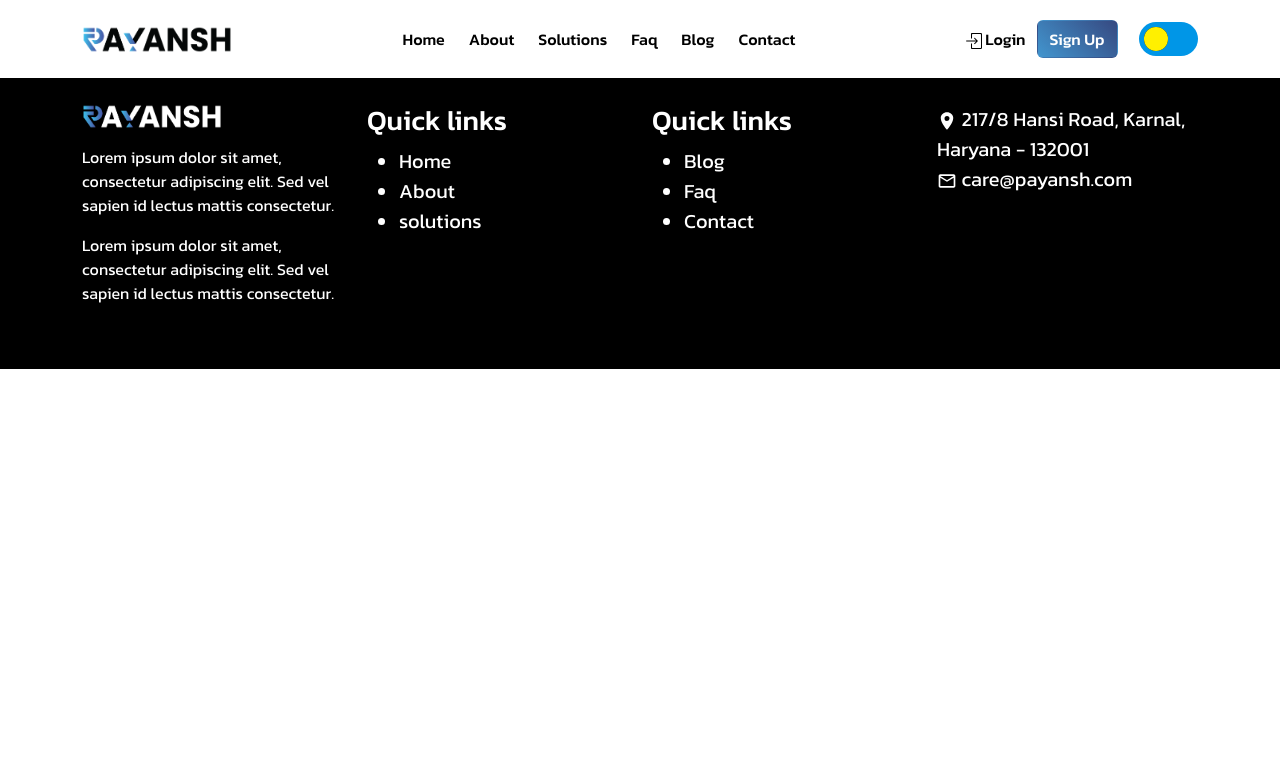
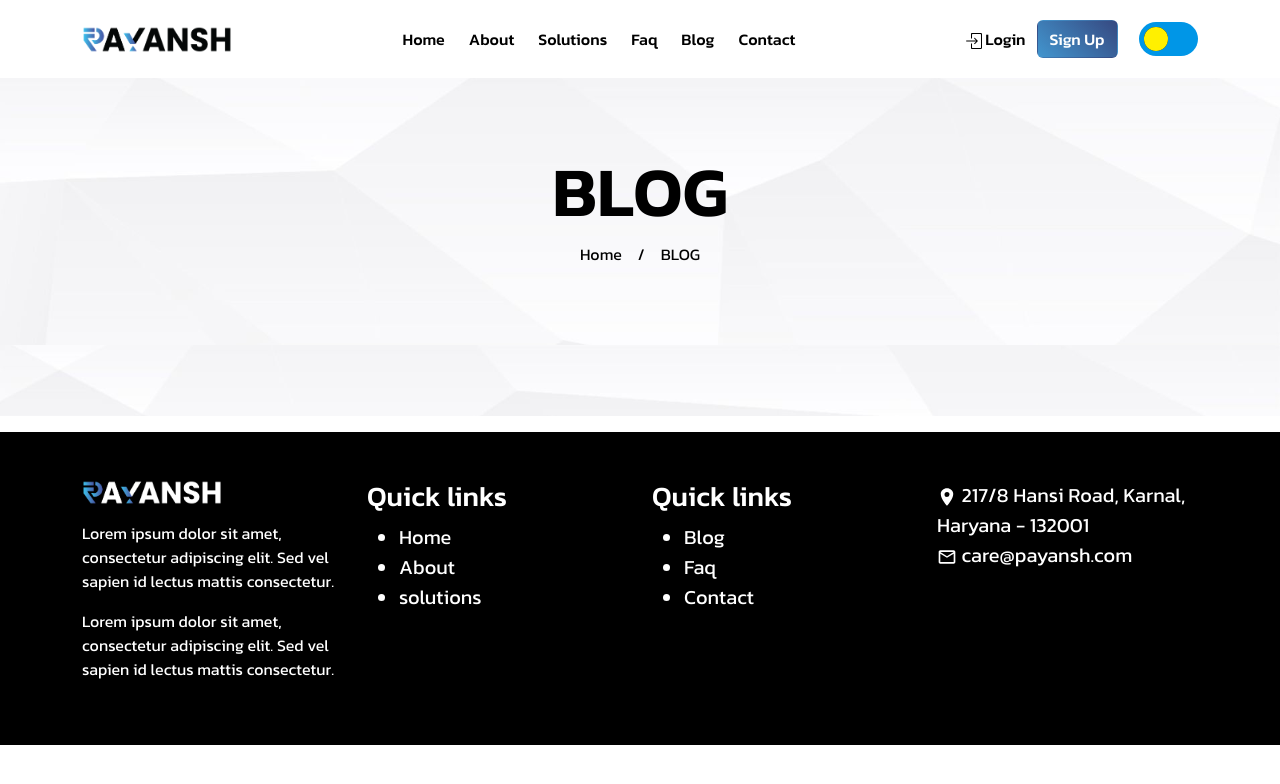
Before and after one commit to sharvanrajput/payansh-new, a React (Vite) app: page /blog in a window 1280 px wide. Shown: the top 784 px of the page. Built offline with nearby package versions, Linux system fonts and the light colour scheme; a web font is replaced by a local one.

Commit message:
Breadcrumb on all page

```diff
--- /dev/null
+++ b/src/components/Allsectionbanner.jsx
@@ -0,0 +1,25 @@
+import React from 'react'
+import { Link } from 'react-router-dom'
+
+const Allsectionbanner = ({ bannertitle, theme }) => {
+    return (
+        <>
+            <section className={`breadcrumb ${theme  ? "text-white" : "text-black"} `}>
+                <div className="container">
+                    <div className="row">
+                        <div className="col text-center">
+                            <h1>{bannertitle}</h1>
+                            <ul className={` ${theme  ? "text-white" : "text-black"} breadcrumb-nav list-inline d-flex gap-3 justify-content-center`}>
+                                <Link className={`text-decoration-none ${theme  ? "text-white" : "text-black"} `}>   <li className="breadcrumb-item">Home</li></Link> /
+                                <li className={` ${theme  ? "text-white" : "text-black"} breadcrumb-item active `}>{bannertitle}</li>
+                            </ul>
+                        </div>
+                    </div>
+                </div>
+            </section>
+
+        </>
+    )
+}
+
+export default Allsectionbanner
--- a/src/components/index.js
+++ b/src/components/index.js
@@ -8,4 +8,5 @@ export {default as Whychooseus} from './Whychooseus'
 export {default as Downloadapp} from './Downloadapp'
 export {default as Review} from './Review'
 export {default as Faq} from './Faq'
+export {default as Allsectionbanner} from './Allsectionbanner'
 export {default as Footer} from './Footer'
--- a/src/index.css
+++ b/src/index.css
@@ -122,14 +122,14 @@ input:checked+.slider:before {
 .banner {
   padding: 200px 0px 200px;
   background-image: linear-gradient(#f5f5f5 ,#f5f5f5)  ;
-  background-position: center;
 
-
+  background-image: url(../public/images/breadcrumb.jpg);
+  background-position: center center;
+  background-repeat: no-repeat;
+  background-size: cover;
 }
 .banner_img{
-  /* background-image: url(../public/images/bannerstring.png); */
-  background-size: cover;
-  background-position: center;
+
 
 }
 .banner_dark{
@@ -148,7 +148,7 @@ input:checked+.slider:before {
   -webkit-text-fill-color: transparent;
 }
 
-.banner_right h1 {
+ h1 {
   font-size: 70px;
   font-weight: 600;
 }
@@ -346,6 +346,16 @@ input:checked+.slider:before {
 footer li{
   font-size: 20px;
 }
+
+.breadcrumb {
+  padding: 150px 0px;
+  background-image: url(../public/images/breadcrumb.jpg);
+  background-position: top center;
+  background-size: contain;
+}
+
+
+
 @media (max-width:1399px) and (min-width:1200px) {
   .banner_right h1 {
     font-size: 60px;
--- a/src/pages/About.jsx
+++ b/src/pages/About.jsx
@@ -1,5 +1,5 @@
 import React, { useState } from 'react'
-import { Footer, Navbar } from '../components';
+import { Allsectionbanner, Footer, Navbar } from '../components';
 
 const About = ({theme, toggleTheme}) => {
 
@@ -7,7 +7,8 @@ const About = ({theme, toggleTheme}) => {
     return (
         <>
             <Navbar theme={theme} toggleTheme={toggleTheme} />
-            <h1>About Page</h1>
+
+            <Allsectionbanner theme={theme} bannertitle={"ABOUT US"}  />
             <Footer theme={theme} />
 
         </>
--- a/src/pages/Blog.jsx
+++ b/src/pages/Blog.jsx
@@ -1,12 +1,13 @@
 import React, { useState } from 'react'
-import { Footer, Navbar } from '../components';
+import { Allsectionbanner, Footer, Navbar } from '../components';
 
 const Blog = ({theme, toggleTheme}) => {
 
   return (
     <>
         <Navbar theme={theme} toggleTheme={toggleTheme} />
-        <h1>Blog Page</h1>
+        <Allsectionbanner theme={theme} bannertitle={" BLOG"}  />
+
         <Footer theme={theme} />
 
     </>
--- a/src/pages/Contact.jsx
+++ b/src/pages/Contact.jsx
@@ -1,12 +1,13 @@
 import React, { useState } from 'react'
-import { Footer, Navbar } from '../components';
+import { Allsectionbanner, Footer, Navbar } from '../components';
 
 const Contact = ({theme, toggleTheme}) => {
 
   return (
     <>
         <Navbar theme={theme} toggleTheme={toggleTheme} />
-        <h1>Contact Us</h1>
+        <Allsectionbanner theme={theme} bannertitle={"CONTACT US"}  />
+
         <Footer theme={theme} />
 
     </>
--- a/src/pages/Faq1.jsx
+++ b/src/pages/Faq1.jsx
@@ -1,11 +1,13 @@
 import React, { useState } from 'react'
-import { Faq, Footer, Navbar } from '../components'
+import { Allsectionbanner, Faq, Footer, Navbar } from '../components'
 
 const Faq1 = ({theme, toggleTheme}) => {
 
     return (
         <>
             <Navbar theme={theme} toggleTheme={toggleTheme} />
+            <Allsectionbanner theme={theme} bannertitle={"FAQ'S"}  />
+
             <Faq />
             <Footer theme={theme} />
 
--- a/src/pages/Solutions.jsx
+++ b/src/pages/Solutions.jsx
@@ -1,12 +1,13 @@
 import React, { useState } from 'react'
-import { Footer, Navbar } from '../components';
+import { Allsectionbanner, Footer, Navbar } from '../components';
 
 const Solutions = ({theme, toggleTheme}) => {
 
   return (
     <>
         <Navbar theme={theme} toggleTheme={toggleTheme} />
-        <h1>Solutions</h1>
+        <Allsectionbanner theme={theme} bannertitle={"SOLUTIONS"}  />
+
         <Footer theme={theme} />
 
     </>
```
Also changed, not shown: public/images/breadcrumb.jpg (added).
